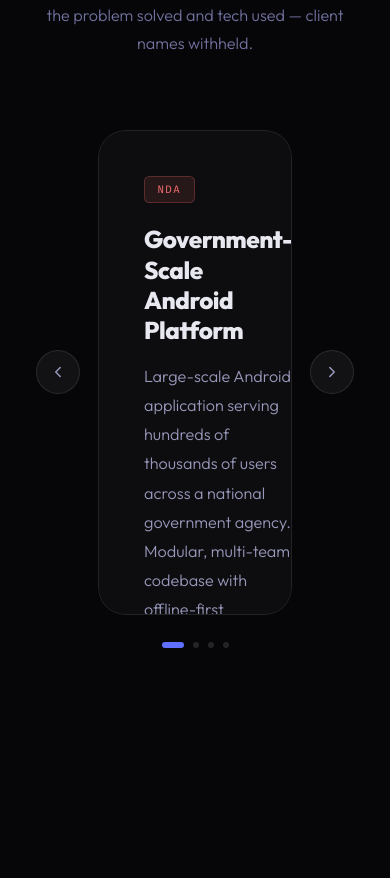
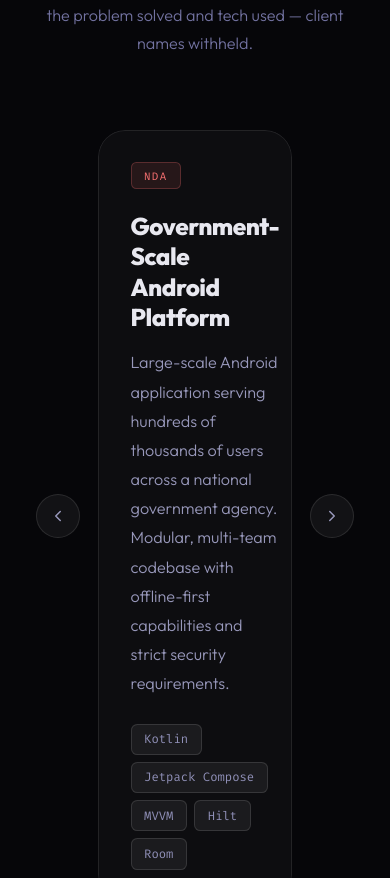
Before and after one commit to rukavina-git/rukavina-app, a Next.js app: page / in a window 390 px wide. Shown: the part 2947-3825 px from the top of the page. Built offline with nearby package versions, Linux system fonts and the light colour scheme; no server answers.

Commit message:
Enhance portfolio and service components for improved layout and responsiveness

```diff
--- a/app/globals.css
+++ b/app/globals.css
@@ -74,12 +74,26 @@ a {
     grid-template-columns: 1fr !important;
   }
 
+  .portfolio-slider-box {
+    height: auto !important;
+  }
+
+  .portfolio-slide-motion {
+    height: auto !important;
+  }
+
   .portfolio-slide {
     grid-template-columns: 1fr !important;
+    height: auto !important;
   }
 
   .portfolio-slide .slide-visual {
     display: none !important;
+  }
+
+  .portfolio-slide .slide-content {
+    padding: 1.75rem !important;
+    justify-content: flex-start !important;
   }
 
   .footer-inner {
--- a/components/Portfolio.tsx
+++ b/components/Portfolio.tsx
@@ -179,6 +179,7 @@ export default function Portfolio() {
 
           {/* Slide box */}
           <div
+            className="portfolio-slider-box"
             style={{ flex: 1, overflow: 'hidden', borderRadius: '1.5rem', height: 485, cursor: 'grab', userSelect: 'none' }}
             onMouseDown={(e) => onDragStart(e.clientX)}
             onMouseUp={(e) => onDragEnd(e.clientX)}
@@ -195,6 +196,7 @@ export default function Portfolio() {
                 animate="center"
                 exit="exit"
                 transition={{ duration: 0.3, ease: [0.4, 0, 0.2, 1] }}
+                className="portfolio-slide-motion"
                 style={{ height: '100%' }}
               >
                 <div
@@ -254,7 +256,7 @@ export default function Portfolio() {
                   </div>
 
                   {/* Content half */}
-                  <div style={{ padding: '2.5rem', display: 'flex', flexDirection: 'column', justifyContent: 'center' }}>
+                  <div className="slide-content" style={{ padding: '2.5rem', display: 'flex', flexDirection: 'column', justifyContent: 'center' }}>
                     <div
                       style={{
                         display: 'inline-block',
--- a/components/Services.tsx
+++ b/components/Services.tsx
@@ -74,9 +74,9 @@ function ServiceModal({ service, onClose }: { service: Service; onClose: () => v
         alignItems: 'center',
         justifyContent: 'center',
         padding: '2rem',
-        background: 'rgba(6,6,9,0.75)',
-        backdropFilter: 'blur(8px)',
-        WebkitBackdropFilter: 'blur(8px)',
+        background: 'rgba(6,6,9,0.92)',
+        backdropFilter: 'blur(12px)',
+        WebkitBackdropFilter: 'blur(12px)',
       }}
     >
       <motion.div
@@ -103,8 +103,8 @@ function ServiceModal({ service, onClose }: { service: Service; onClose: () => v
             position: 'absolute',
             top: '1.25rem',
             right: '1.25rem',
-            width: 32,
-            height: 32,
+            width: 44,
+            height: 44,
             borderRadius: '50%',
             background: 'rgba(255,255,255,0.06)',
             border: '1px solid rgba(255,255,255,0.1)',
@@ -124,7 +124,7 @@ function ServiceModal({ service, onClose }: { service: Service; onClose: () => v
             e.currentTarget.style.color = 'var(--muted)'
           }}
         >
-          <X size={15} />
+          <X size={20} />
         </button>
 
         {/* Icon */}
```
